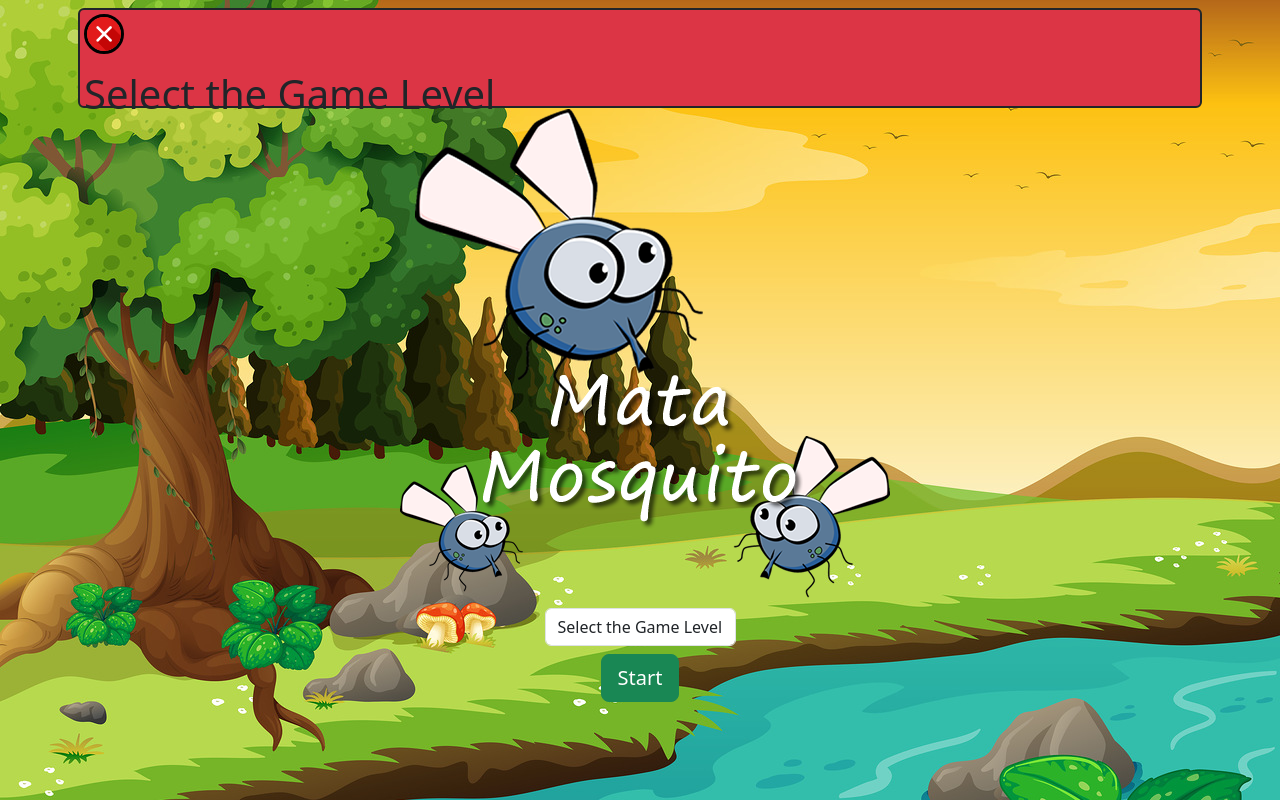
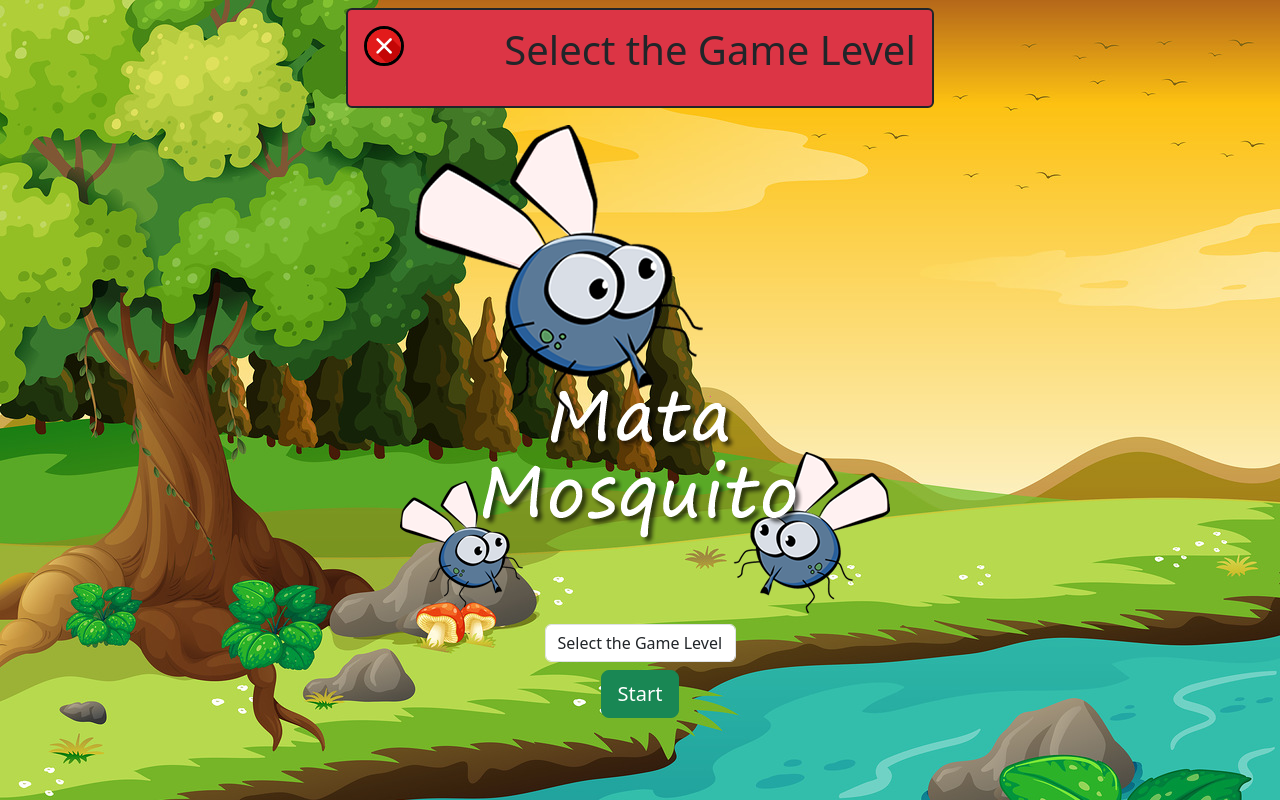
Before and after one commit to ViBurnier/jogo-do-mosquito, a plain HTML site: page index.html in a window 1280 px wide. Both pictures are taken after a click on the button "Start". Drawn offline with nearby package versions, Linux system fonts and the light colour scheme.

Commit message:
fix alert card view

```diff
--- a/css/index.css
+++ b/css/index.css
@@ -11,14 +11,16 @@ body{
     width: auto;
 }
 
+.alertSize{
+    width: 580px;
+
+}
+
 .closeAlertCard{
     border: 3px solid rgb(0, 0, 0);
     border-radius: 100px;
-    display: flex;
-}
-
-.panel{
-
+    width: "40";
+    margin-right: 100px;
 }
 
 .timer{
--- a/index.html
+++ b/index.html
@@ -13,22 +13,17 @@
 </head>
 <body>
 
+    <div class="container p-2 ">
 
-    <div class="container p-2">
-
-        <div id="cardAlert" class="bg-danger rounded d-none">
-            <!--fecha o alerta-->
-            <div class="p-1 " id="imagex">
-                <img src="image/botao-x.png" alt="" class="closeAlertCard " id="closeAlertCard" width="40"></img>
-
-                <div class="textoAlerta">
-                    <p class=" text-bg-danger "><h1>Select the Game Level</h1></p>
+        <div class="row">
+            <div class="col d-flex justify-content-center">
+                <div class="alertSize bg-danger rounded alert border-dark border-2 d-flex justify-content-center d-none" id="cardAlert">
+                    <div class="">
+                        <img src="image/botao-x.png" alt="" class="closeAlertCard" width="40"></img>
+                    </div>
+                    <h1 class="">Select the Game Level</h1>
                 </div>
-
             </div>
-
-
-
         </div>
 
         <!-- background -->
@@ -37,8 +32,6 @@
                 <div class="d-flex justify-content-center"> <img src="image/game.png" alt=""></div>
             </div>
         </div>
-
-
 
         <!-- Select the Game Level -->
         <div class="row">
--- a/js/index.js
+++ b/js/index.js
@@ -4,37 +4,15 @@ startGame.addEventListener("click", () => {
     mensageUserSelectLvl()
 })
 
-
-//the game level
-function gameLvl(difficulty){
-
-
-    if(difficulty == 'Easy'){
-        return 1500
-
-    }
-    else if(difficulty == 'Normal'){
-        return 1000
-
-    }
-    else if(difficulty == 'Hard'){
-        return 650
-
-    }
-}
-
 function mensageUserSelectLvl(){
 
     let levelGame = document.getElementById('levelGame')
 
-    let card = document.getElementById('cardAlert')
 
     if(levelGame.value == 0){
         //fazer uma tela que fale pro usuario escolher uma dificuldade
-        return card.classList.remove("d-none")
+        let card = document.getElementById('cardAlert').classList.remove("d-none")
+
     }
 
-    else{
-        return [levelGame.value, window.location.href = "app.html"]
-    }
 }
```
